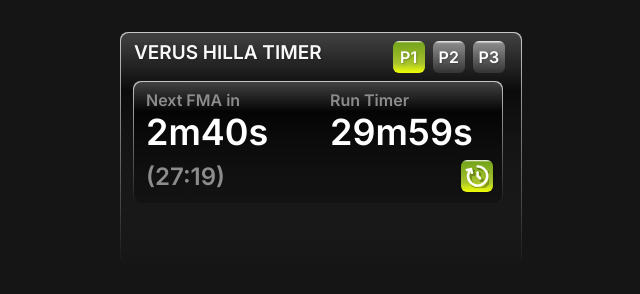
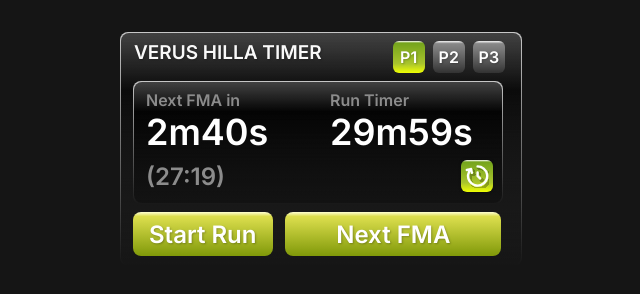
Before and after one commit to waynecen/maple-timer, a plain HTML site: page index.html in a window 1280 px wide. Shown: the whole page, without its empty margins (319-959 px from the left). Drawn offline with Linux system fonts and the light colour scheme.

Commit message:
Complete HTML & CSS Styling of Timer

```diff
--- a/css/main.css
+++ b/css/main.css
@@ -4,6 +4,7 @@
 
 body {
 	background-color: #151515;
+	text-rendering: optimizeLegibility;
 }
 
 container {
@@ -77,7 +78,9 @@ container {
 button.phaseOne:hover,
 button.phaseTwo:hover,
 button.phaseThree:hover,
-button.reset:hover {
+button.reset:hover,
+button.startRun:hover,
+button.nextFMA:hover {
 	outline: #ffffff solid 2px;
 }
 
@@ -191,3 +194,28 @@ button.reset {
 	justify-content: center;
 	align-items: center;
 }
+
+.timer__CTAButtons {
+	margin-left: 12px;
+	margin-top: 8px;
+}
+
+.timer__CTAButtons button {
+	font-family: "Inter", sans-serif;
+	font-weight: 500;
+	padding-left: 16px;
+	padding-right: 16px;
+	margin-right: 8px;
+	font-size: 24px;
+	color: white;
+	height: 44px;
+	border: none;
+	border-radius: 8px;
+	text-shadow: 1px 1px 2px rgba(0, 0, 0, 0.25);
+
+	background: linear-gradient(180deg, #feffd2 0%, #dddf4e 9.9%, #809909 100%);
+}
+
+button.nextFMA {
+	width: 216px;
+}
--- a/index.html
+++ b/index.html
@@ -47,6 +47,11 @@
 							</div>
 						</div>
 					</div>
+
+					<div class="timer__CTAButtons">
+						<button class="startRun">Start Run</button>
+						<button class="nextFMA">Next FMA</button>
+					</div>
 				</div>
 			</div>
 		</container>
```
